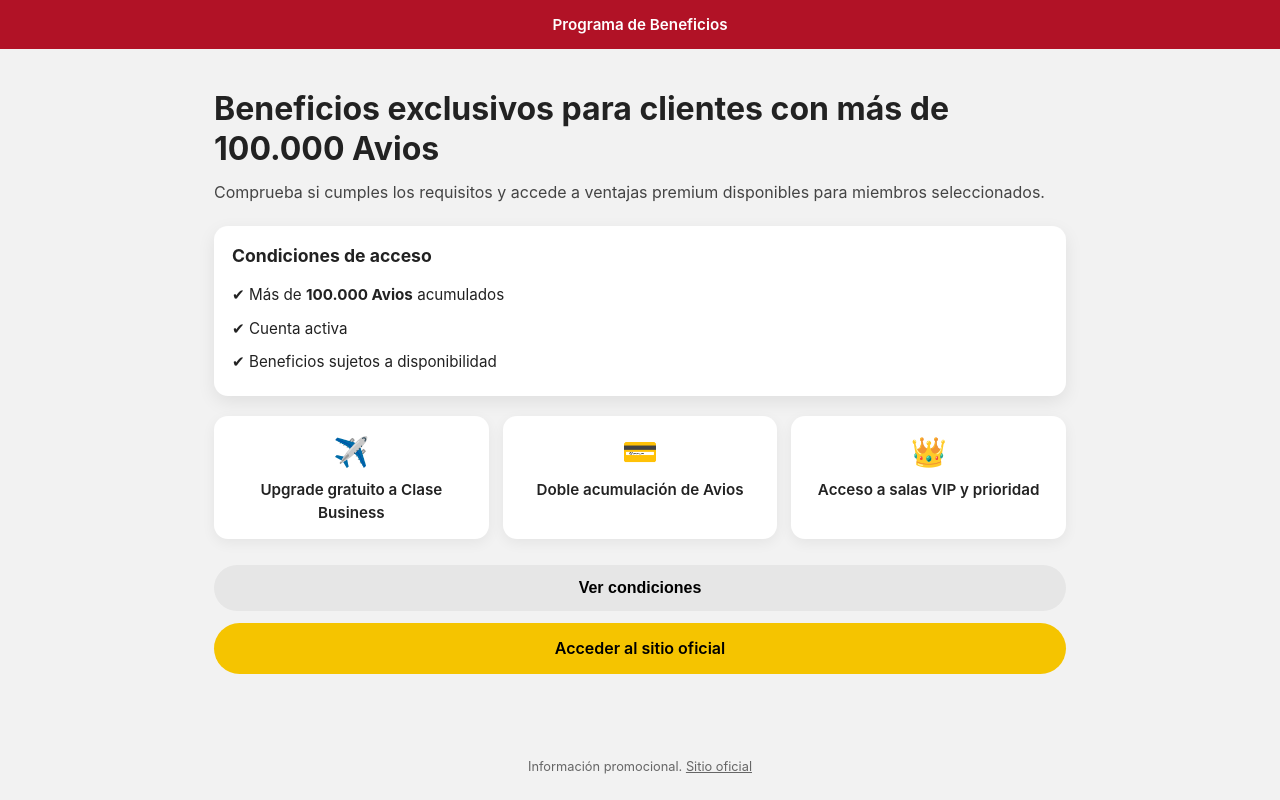
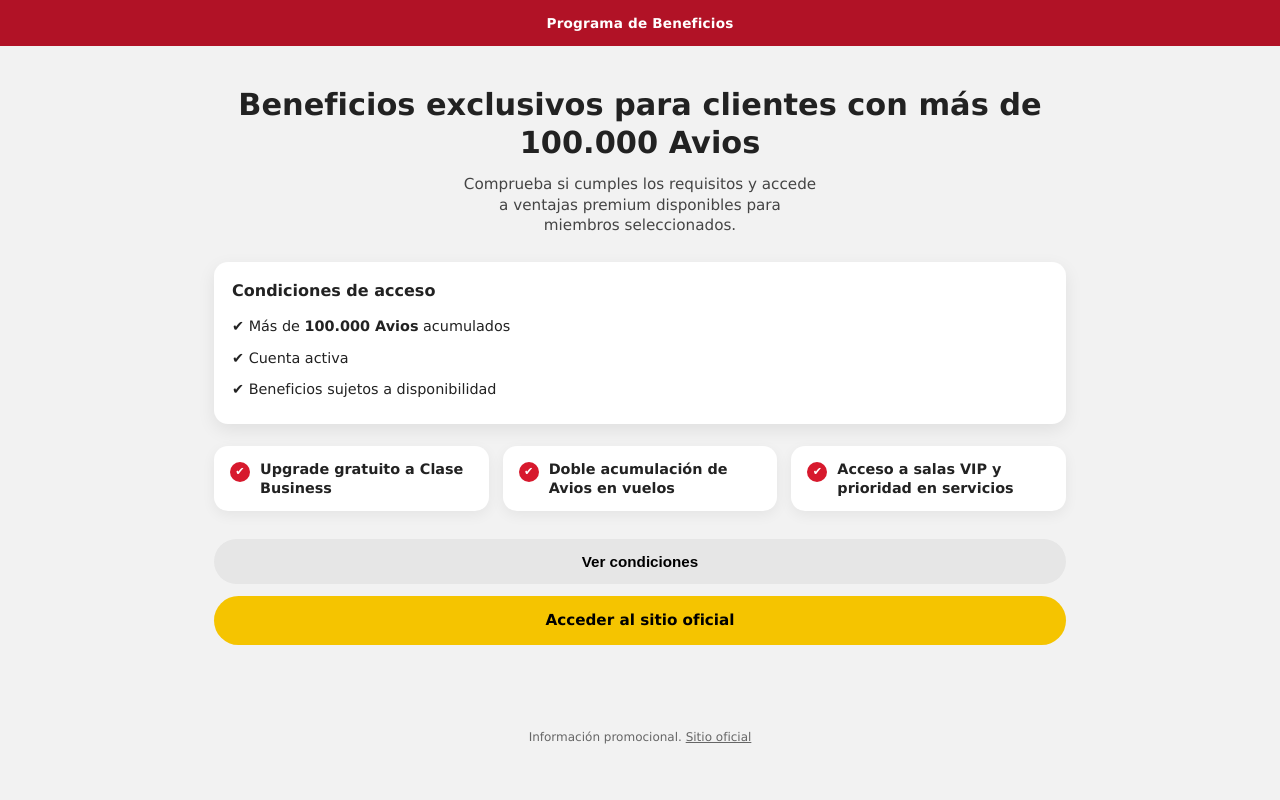
Before and after one commit to avsplus-es/avs, a plain HTML site: page beneficio.html in a window 1280 px wide. Drawn offline with Linux system fonts and the light colour scheme.

Commit message:
Add files via upload

```diff
--- a/beneficio.html
+++ b/beneficio.html
@@ -6,7 +6,7 @@
   <meta name="viewport" content="width=device-width, initial-scale=1.0">
 
   <style>
-    /* ========= RESET ========= */
+    /* ===== RESET ===== */
     * {
       margin: 0;
       padding: 0;
@@ -14,54 +14,63 @@
     }
 
     body {
-      font-family: -apple-system, BlinkMacSystemFont, "Segoe UI",
-                   Roboto, Helvetica, Arial, sans-serif;
+      font-family: Verdana, Arial, Helvetica, sans-serif;
       background: #f2f2f2;
       color: #222;
-      line-height: 1.4;
+      line-height: 1.35;
     }
 
-    /* ========= HEADER ========= */
+    /* ===== HEADER ===== */
     header {
       background: #b11226;
-      padding: 14px 16px;
+      padding: 14px;
       text-align: center;
       color: #fff;
+      font-size: 0.85rem;
       font-weight: 600;
-      font-size: 0.95rem;
+      letter-spacing: 0.2px;
     }
 
-    /* ========= CONTAINER ========= */
+    /* ===== CONTAINER ===== */
     main {
-      padding: 20px 16px 40px;
-      max-width: 480px; /* foco mobile */
+      max-width: 480px;
+      margin: 0 auto;
+      padding: 22px 16px 40px;
+    }
+
+    /* ===== HERO ===== */
+    .hero {
+      text-align: center;
+      margin-bottom: 26px;
+    }
+
+    .hero h1 {
+      font-size: 1.45rem;
+      font-weight: 700;
+      line-height: 1.25;
+      margin-bottom: 12px;
+      padding: 0 4px;
+    }
+
+    .hero p {
+      font-size: 0.95rem;
+      color: #444;
+      max-width: 360px;
       margin: 0 auto;
     }
 
-    /* ========= HERO ========= */
-    .hero h1 {
-      font-size: 1.6rem;
-      line-height: 1.25;
-      margin-bottom: 12px;
-    }
-
-    .hero p {
-      font-size: 1rem;
-      color: #444;
-      margin-bottom: 22px;
-    }
-
-    /* ========= CARD ========= */
+    /* ===== CARD ===== */
     .card {
       background: #fff;
       border-radius: 14px;
       padding: 18px;
-      margin-bottom: 20px;
+      margin-bottom: 22px;
       box-shadow: 0 6px 18px rgba(0,0,0,0.08);
     }
 
     .card h2 {
-      font-size: 1.1rem;
+      font-size: 1rem;
+      font-weight: 700;
       margin-bottom: 10px;
     }
 
@@ -69,39 +78,51 @@
       list-style: none;
     }
 
-    .card ul li {
-      font-size: 0.95rem;
+    .card li {
+      font-size: 0.9rem;
       padding: 6px 0;
     }
 
-    /* ========= BENEFITS ========= */
+    /* ===== BENEFITS ===== */
     .benefits {
-      display: grid;
-      grid-template-columns: 1fr;
+      display: flex;
+      flex-direction: column;
       gap: 14px;
-      margin-bottom: 26px;
+      margin-bottom: 28px;
     }
 
     .benefit {
-      background: #ffffff;
+      display: flex;
+      align-items: flex-start;
+      gap: 10px;
+      background: #fff;
       border-radius: 14px;
-      padding: 16px;
-      text-align: center;
+      padding: 14px 16px;
       box-shadow: 0 4px 14px rgba(0,0,0,0.06);
     }
 
-    .benefit span {
-      font-size: 1.8rem;
-      display: block;
-      margin-bottom: 6px;
+    .icon {
+      min-width: 20px;
+      height: 20px;
+      border-radius: 50%;
+      background: #d7192d;
+      color: #fff;
+      font-size: 0.7rem;
+      font-weight: 700;
+      display: flex;
+      align-items: center;
+      justify-content: center;
+      margin-top: 2px;
+      flex-shrink: 0;
     }
 
-    .benefit strong {
-      font-size: 0.95rem;
+    .benefit-text {
+      font-size: 0.9rem;
       font-weight: 600;
+      line-height: 1.3;
     }
 
-    /* ========= BUTTONS ========= */
+    /* ===== ACTIONS ===== */
     .actions {
       display: flex;
       flex-direction: column;
@@ -109,15 +130,14 @@
     }
 
     .btn {
-      display: block;
       width: 100%;
       padding: 14px;
       border-radius: 30px;
-      font-size: 1rem;
-      font-weight: 600;
-      text-align: center;
+      font-size: 0.95rem;
+      font-weight: 700;
       border: none;
       cursor: pointer;
+      text-align: center;
       text-decoration: none;
     }
 
@@ -131,10 +151,10 @@
       color: #000;
     }
 
-    /* ========= FOOTER ========= */
+    /* ===== FOOTER ===== */
     footer {
       text-align: center;
-      font-size: 0.8rem;
+      font-size: 0.75rem;
       color: #666;
       padding: 24px 16px;
     }
@@ -144,7 +164,7 @@
       text-decoration: underline;
     }
 
-    /* ========= DESKTOP ========= */
+    /* ===== DESKTOP ===== */
     @media (min-width: 768px) {
       main {
         max-width: 900px;
@@ -152,11 +172,15 @@
       }
 
       .hero h1 {
-        font-size: 2rem;
+        font-size: 1.9rem;
       }
 
       .benefits {
-        grid-template-columns: repeat(3, 1fr);
+        flex-direction: row;
+      }
+
+      .benefit {
+        flex: 1;
       }
     }
   </style>
@@ -170,14 +194,18 @@
 
 <main>
 
+  <!-- HERO -->
   <section class="hero">
-    <h1>Beneficios exclusivos para clientes con más de 100.000 Avios</h1>
+    <h1>
+      Beneficios exclusivos para clientes con más de 100.000 Avios
+    </h1>
     <p>
       Comprueba si cumples los requisitos y accede a ventajas premium
       disponibles para miembros seleccionados.
     </p>
   </section>
 
+  <!-- CONDITIONS -->
   <section class="card">
     <h2>Condiciones de acceso</h2>
     <ul>
@@ -187,21 +215,33 @@
     </ul>
   </section>
 
+  <!-- BENEFITS -->
   <section class="benefits">
+
     <div class="benefit">
-      <span>✈️</span>
-      <strong>Upgrade gratuito a Clase Business</strong>
+      <div class="icon">✔</div>
+      <div class="benefit-text">
+        Upgrade gratuito a Clase Business
+      </div>
     </div>
+
     <div class="benefit">
-      <span>💳</span>
-      <strong>Doble acumulación de Avios</strong>
+      <div class="icon">✔</div>
+      <div class="benefit-text">
+        Doble acumulación de Avios en vuelos
+      </div>
     </div>
+
     <div class="benefit">
-      <span>👑</span>
-      <strong>Acceso a salas VIP y prioridad</strong>
+      <div class="icon">✔</div>
+      <div class="benefit-text">
+        Acceso a salas VIP y prioridad en servicios
+      </div>
     </div>
+
   </section>
 
+  <!-- ACTIONS -->
   <section class="actions">
     <button class="btn btn-secondary"
       onclick="alert('Para acceder a estos beneficios es necesario disponer de más de 100.000 Avios en una cuenta activa.')">
```
